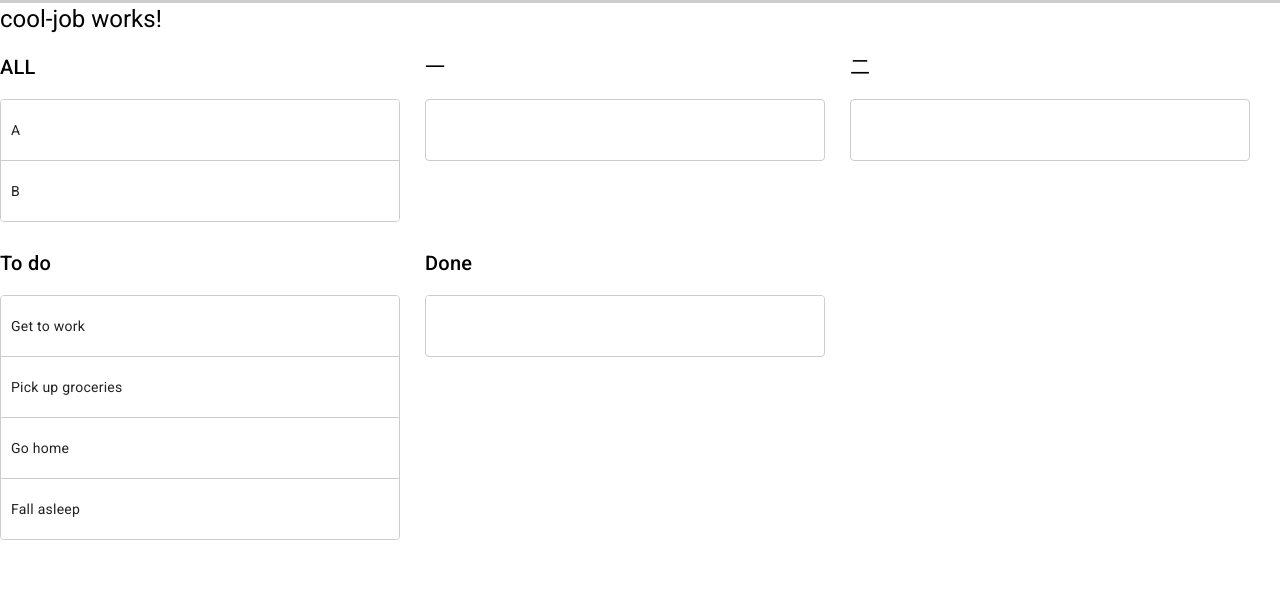
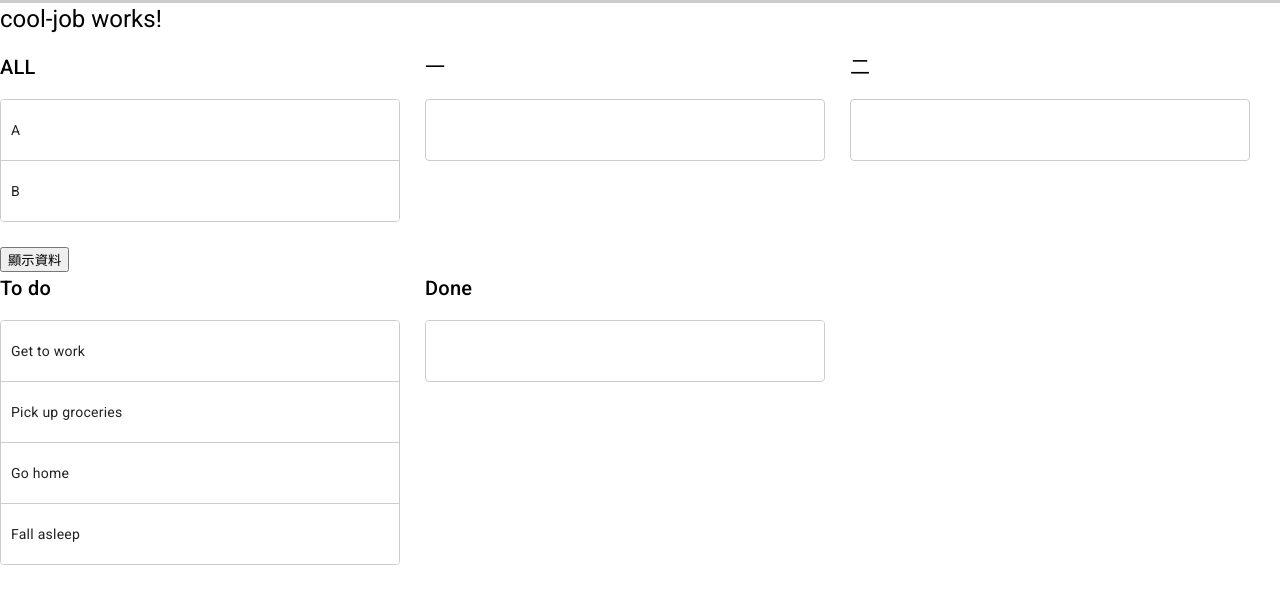
Before and after one commit to grace350276/f2ew3, an Angular app: page / in a window 1280 px wide. Shown: the top 604 px of the page. Built offline with nearby package versions, Linux system fonts and the light colour scheme.

Commit message:
可以辨別是否對或錯

```diff
--- a/src/app/cool-job/cool-job.component.html
+++ b/src/app/cool-job/cool-job.component.html
@@ -48,3 +48,5 @@
     <div class="coolJob-box" *ngFor="let item of two" cdkDrag>{{item}}</div>
 </div>
 </div>
+
+<button (click)="visinfo()">顯示資料</button>
--- a/src/app/cool-job/cool-job.component.ts
+++ b/src/app/cool-job/cool-job.component.ts
@@ -1,4 +1,4 @@
-import { Component } from '@angular/core';
+import { Component, OnInit } from '@angular/core';
 import {CdkDragDrop, moveItemInArray, transferArrayItem} from '@angular/cdk/drag-drop';
 
 @Component({
@@ -7,7 +7,12 @@ import {CdkDragDrop, moveItemInArray, transferArrayItem} from '@angular/cdk/drag
   styleUrls: ['./cool-job.component.scss']
 })
 
-export class CoolJobComponent {
+export class CoolJobComponent implements OnInit {
+
+  constructor() { }
+
+  ngOnInit(): void {
+  }
 
   get isOneAvailable(): boolean {
     return this.one && this.one.length < 1;
@@ -27,9 +32,11 @@ TwoPredicate = (): boolean => {
 
 AllIn:string[] = ['A', 'B'];
 
-  one:string[] = [];
+one:string[] = [];
 
-  two:string[] = [];
+two:string[] = [];
+
+
 
 
 
@@ -46,5 +53,18 @@ AllIn:string[] = ['A', 'B'];
     }
   }
 
+  visinfo(){
+
+
+    if(this.one[0]=="A"&&this.two[0]=="B"){
+      alert("true");
+
+    }else{
+
+      alert("false");
+    }
+
+  }
+
 
 }
```
